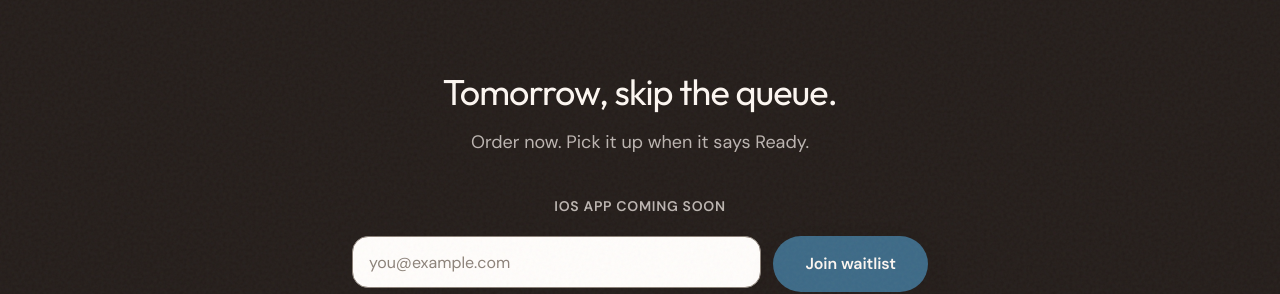
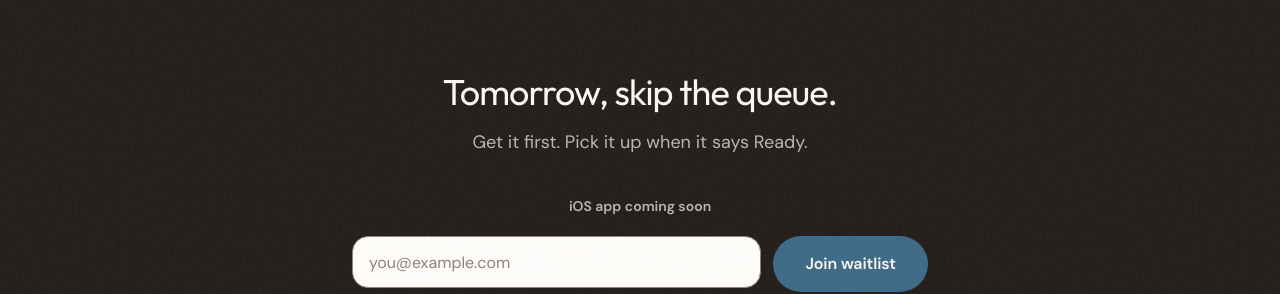
Before and after one commit to manolopzs/solocafe, a Next.js app: page / in a window 1280 px wide. Shown: the part 6379-6673 px from the top of the page. Built offline with nearby package versions, Linux system fonts and the light colour scheme; no server answers.

Commit message:
Final CTA: eyebrow reads "iOS app coming soon" as written; sub is "Get it first."

```diff
--- a/src/components/landing/final-cta.tsx
+++ b/src/components/landing/final-cta.tsx
@@ -13,9 +13,9 @@ export function FinalCTA() {
             Tomorrow, skip the queue.
           </h2>
           <p className="mt-4 text-lg text-background/70">
-            Order now. Pick it up when it says Ready.
+            Get it first. Pick it up when it says Ready.
           </p>
-          <p className="mt-10 text-sm font-semibold uppercase tracking-wider text-background/70">
+          <p className="mt-10 text-sm font-semibold text-background/70">
             iOS app coming soon
           </p>
           <WaitlistForm />
```
